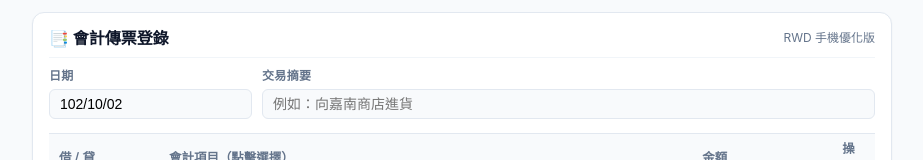
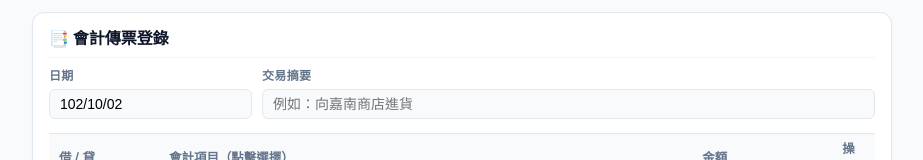
Before and after one commit to sharonclass39-ai/50, a plain HTML site: page index.html in a window 1280 px wide. Shown: the top 160 px of the page, without its empty margins (178-1101 px from the left). Drawn offline with Linux system fonts and the light colour scheme.

Commit message:
Update index.html

```diff
--- a/index.html
+++ b/index.html
@@ -443,7 +443,7 @@
     <div class="card" id="inputCard">
         <div class="card-header">
             <h2 id="formTitle">📑 會計傳票登錄</h2>
-            <span style="font-size:0.75rem; color:var(--text-sub);">RWD 手機優化版</span>
+             <!-- <span style="font-size:0.75rem; color:var(--text-sub);">RWD 手機優化版</span> -->
         </div>
 
         <div class="form-row">
```
